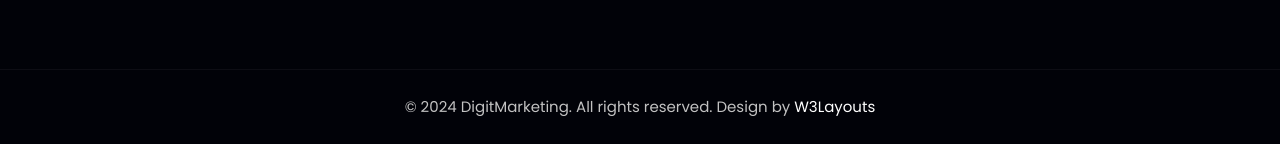
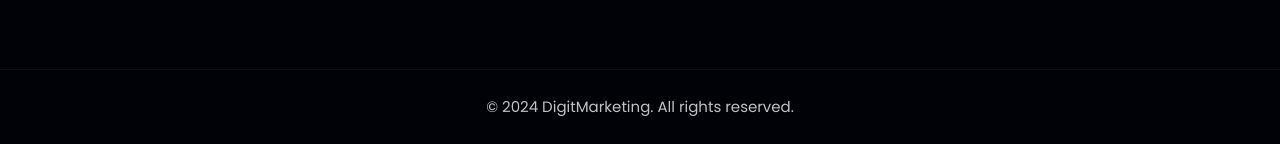
Before and after one commit to Kenneth732/DigitMarketing, a plain HTML site: page index.html in a window 1280 px wide. Shown: the part 4740-4884 px from the top of the page. Drawn offline with Linux system fonts and the light colour scheme.

Commit message:
Update index.html

```diff
--- a/index.html
+++ b/index.html
@@ -541,8 +541,7 @@ Author URL: http://w3layouts.com
         <!-- copyright -->
         <section class="w3l-copyright text-center">
             <div class="container">
-                <p class="copy-footer-29">© 2024 DigitMarketing. All rights reserved. Design by <a href="https://w3layouts.com/" target="_blank">
-                        W3Layouts</a></p>
+                <p class="copy-footer-29">© 2024 DigitMarketing. All rights reserved.</p>
             </div>
 
             <!-- move top -->
```
